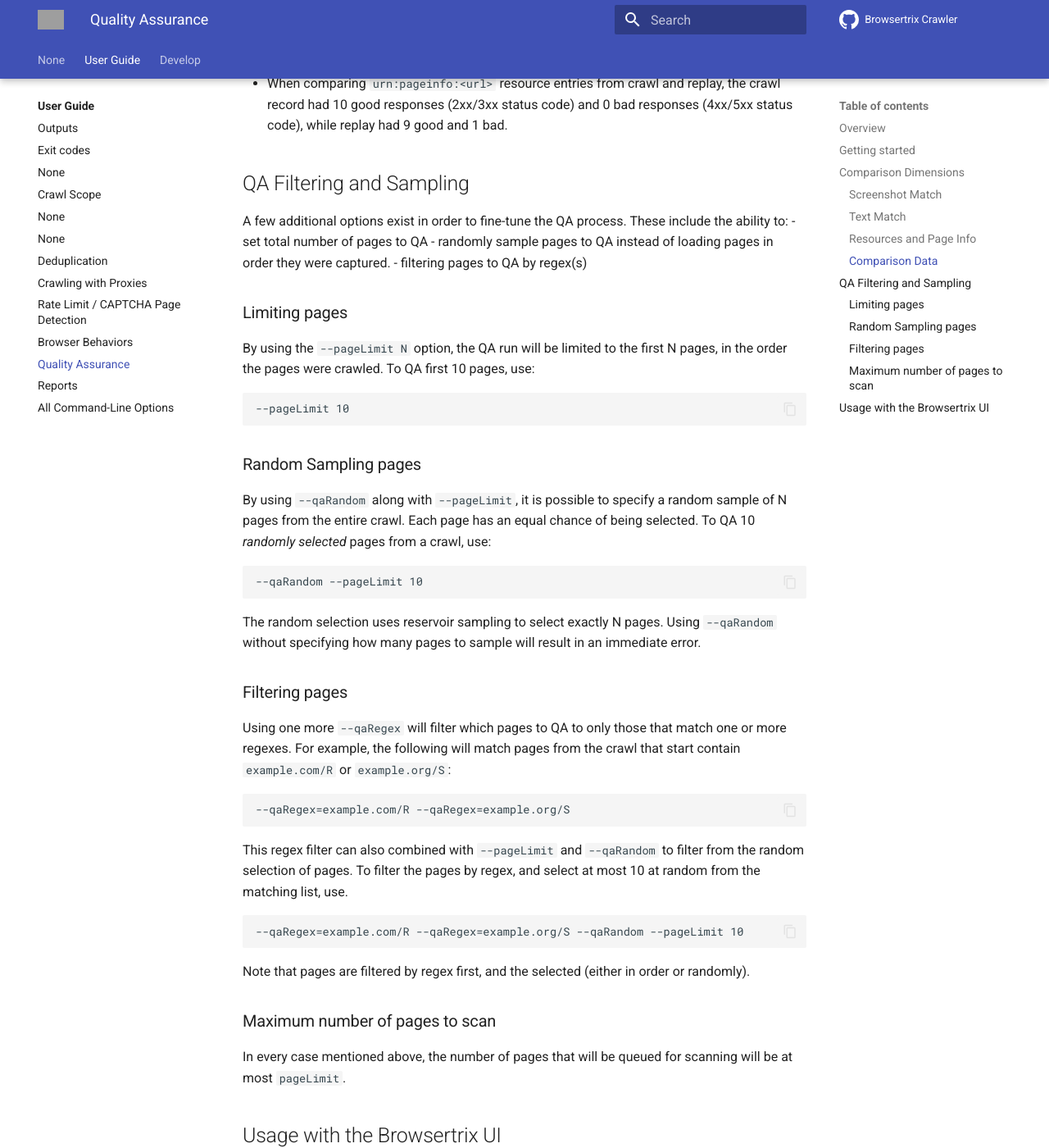
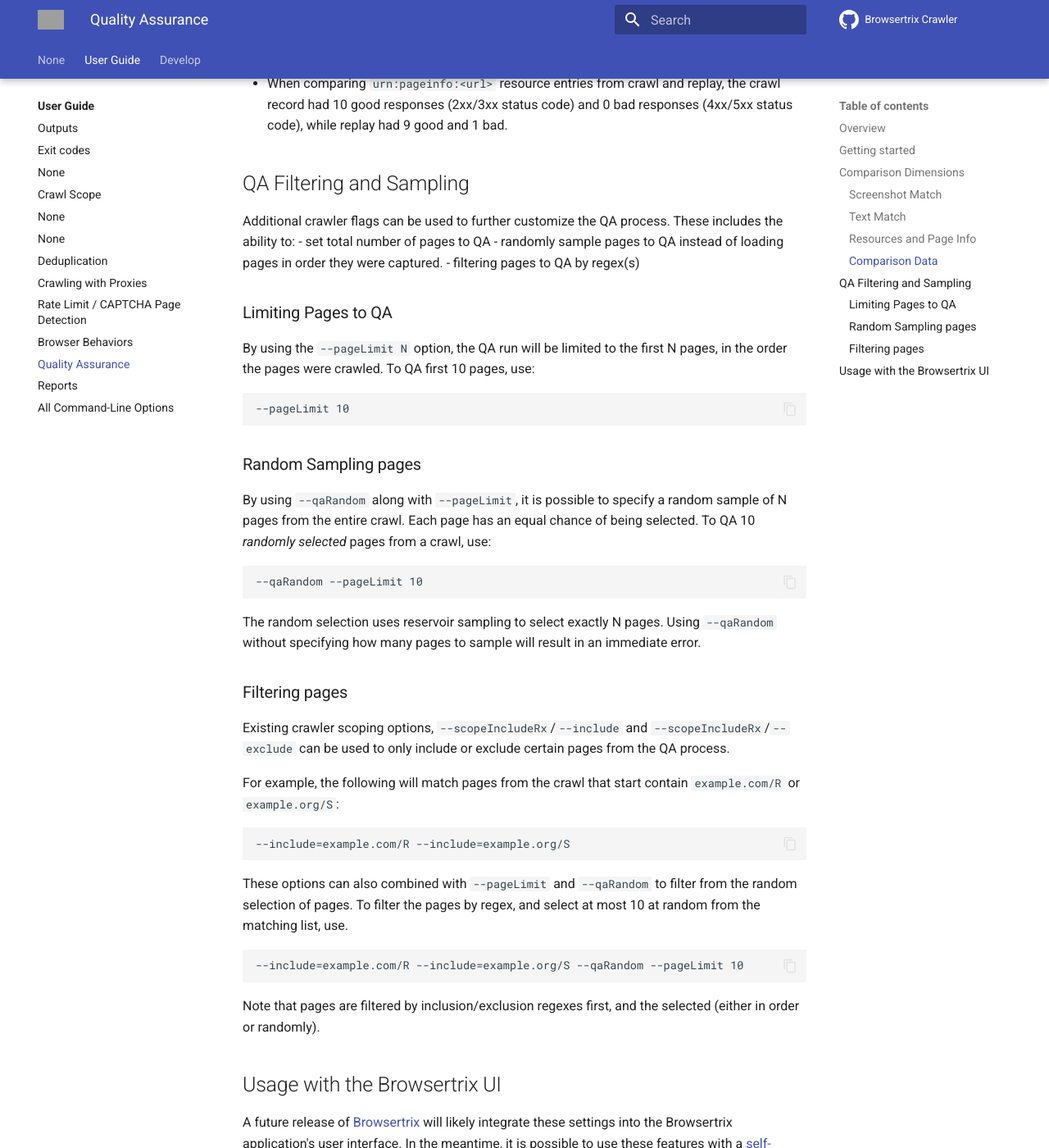
Before and after one commit to webrecorder/browsertrix-crawler, an MkDocs documentation site: the page built from docs/docs/user-guide/qa.md, in a window 1280 px wide and 1400 px high, scrolled down 2480 px. Shown: the whole window at 82% size. Built offline with MkDocs 1.6.1 and Material for MkDocs 9.7.7, drawn with Linux system fonts in a browser that asks for light colours; comment, search, counter and statistics services are not loaded; grey boxes are pictures that could not be loaded.

Commit message:
remove redundant --qaRegex, update docs

```diff
--- a/docs/docs/user-guide/qa.md
+++ b/docs/docs/user-guide/qa.md
@@ -81,12 +81,12 @@
 
 ## QA Filtering and Sampling
 
-A few additional options exist in order to fine-tune the QA process. These include the ability to:
+Additional crawler flags can be used to further customize the QA process. These includes the ability to:
 - set total number of pages to QA
 - randomly sample pages to QA instead of loading pages in order they were captured.
 - filtering pages to QA by regex(s)
 
-### Limiting pages
+### Limiting Pages to QA
 
 By using the `--pageLimit N` option, the QA run will be limited to the first N pages, in the order
 the pages were crawled. To QA first 10 pages, use:
@@ -106,21 +106,19 @@
 
 ### Filtering pages
 
-Using one more `--qaRegex` will filter which pages to QA to only those that match one or more regexes.
+Existing crawler scoping options, `--scopeIncludeRx`/`--include` and `--scopeIncludeRx`/`--exclude` can be used
+to only include or exclude certain pages from the QA process.
+
 For example, the following will match pages from the crawl that start contain `example.com/R` or `example.org/S`:
 
-    --qaRegex=example.com/R --qaRegex=example.org/S
+    --include=example.com/R --include=example.org/S
 
-This regex filter can also combined with `--pageLimit` and `--qaRandom` to filter from the random selection of pages.
+These options can also combined with `--pageLimit` and `--qaRandom` to filter from the random selection of pages.
 To filter the pages by regex, and select at most 10 at random from the matching list, use.
 
-    --qaRegex=example.com/R --qaRegex=example.org/S --qaRandom --pageLimit 10
+    --include=example.com/R --include=example.org/S --qaRandom --pageLimit 10
 
-Note that pages are filtered by regex first, and the selected (either in order or randomly).
-
-### Maximum number of pages to scan
-
-In every case mentioned above, the number of pages that will be queued for scanning will be at most `pageLimit`.
+Note that pages are filtered by inclusion/exclusion regexes first, and the selected (either in order or randomly).
 
 ## Usage with the Browsertrix UI
 
```
Also changed, not shown: 2 other files.
